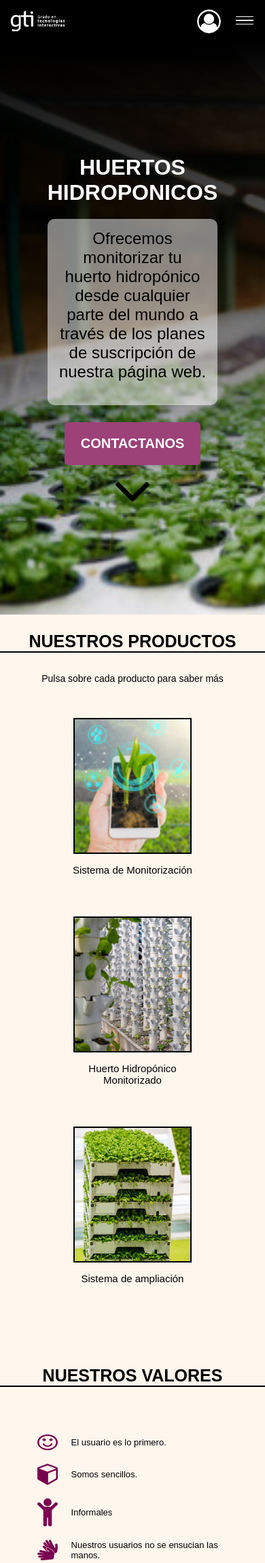
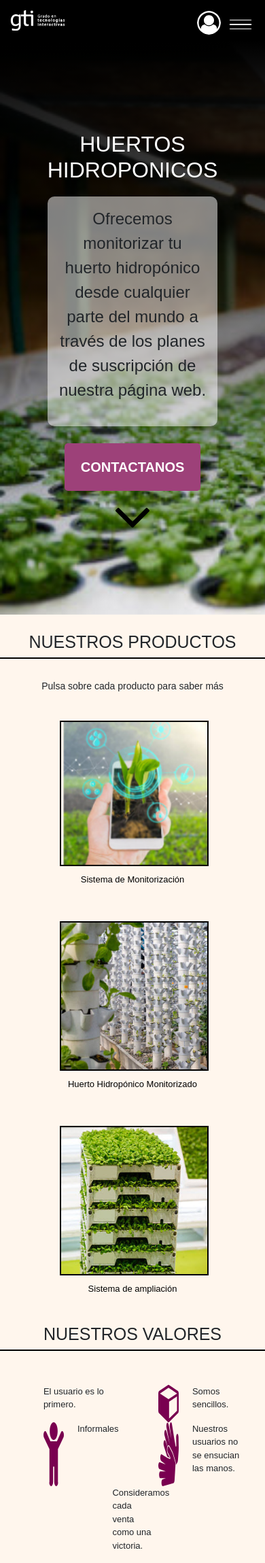
Before and after one commit to Meana13/Proyecto_Web, a PHP site: page / in a window 390 px wide. Shown: the top 2299 px of the page at 68% size. Run offline with PHP 8.4, Linux system fonts and the light colour scheme.

Commit message:
productos y valores en bootstrap

```diff
--- a/src/app/css/estilos_general.css
+++ b/src/app/css/estilos_general.css
@@ -6,7 +6,7 @@
     --textoGeneral: #000000;
     --fondo: #FFF6ED;
     --fondoSecundario: #D7D7D7;
-
+    --hover: #ff7eb9;
 }
 
 
--- a/src/app/css/estilos_index.css
+++ b/src/app/css/estilos_index.css
@@ -9,14 +9,13 @@ body {
     margin-top: 80px;
 }
 
-/* Estilos aplicados al elemento con el id 'contenedor_primera_visivilidad' */
 #contenedor_primera_visivilidad {
     height: 100vh;
 }
 
-/* Estilos aplicados al elemento con el id 'boton-contacto' */
+/* Estilos boton contacto */
 #boton-contacto {
-    background-color: #9D4179;
+    background-color: var(--secundario);
     border: 0;
     padding: 20px;
     border-radius: 5px;
@@ -26,25 +25,23 @@ body {
     text-transform: uppercase;
 }
 
-/* Estilos aplicados al elemento con el id 'container_hero' */
+/* Estilos Container hero' */
 #container_hero {
     background-image: linear-gradient(to bottom, rgba(0,0,0,1),rgba(255,255,255,0)), url('../../images/fonfo_hero.jpg');
     height: 100vh;
     background-size: cover;
     width: 100%;
-
     display: flex;
     justify-content: center;
     align-items: center;
     flex-direction: column;
 }
 
-/* Estilos aplicados al elemento con el id 'titulo_hero' */
+/* Estilos titulo hero */
 #titulo_hero{
     margin-bottom: 50px;
 }
 
-/* Estilos aplicados a la clase 'overlay' */
 .overlay {
     background-color: rgba(255, 255, 255, 0.5);
     margin: 20px;
@@ -55,95 +52,82 @@ body {
     text-align: center;
 }
 
-/* Estilos aplicados al elemento con el id 'button' */
-#button {
-    margin-top: 20px;
-    background-color: #9D4179;
-    color: white;
-    padding: 10px 20px;
-    border: none;
-    border-radius: 5px;
-    cursor: pointer;
-}
-
-/* Estilos aplicados al elemento con el id 'parrafo' */
 #parrafo {
     font-size: 1.5rem;
     margin-bottom: 20px;
 }
 
-/* Estilos aplicados al elemento con el id 'flecha' */
+/* Estilos flecha */
 #flecha{
     margin-top: 85px;
 }
 
-/* Estilos aplicados a los encabezados de nivel 1, 2, 3 y 4 */
+/* Titulos centrados */
 h1,h2,h3,h4{
     text-align: center;
 }
 
-/* Estilos aplicados a la clase 'slide-contenedor_productos' */
-.slide-contenedor_productos{
-    margin-left: 25%;
-}
+/* Estilos de los prudctos */
 
-/* Estilos aplicados al elemento con el id 'titulo_nuestros_productos' */
 #titulo_nuestros_productos{
     margin-top: 25px;
 }
 
-/* Estilos aplicados al elemento con el id 'p-productos' */
 #p-productos {
     text-align: center;
     margin: 30px 0;
     font-size: 14px;
 }
 
-/* Estilos aplicados a la clase 'linea' */
+/* Estilos para la sección de productos */
+
+.vista_imagen {
+    width: 80%;
+    object-fit: cover;
+    vertical-align: center;
+    margin: 10px 25px;
+    transition: 2s;
+    border: 2px solid black;
+}
+
+.vista_parrafo {
+    text-decoration: none;
+    font-family: Arial;
+    color: black;
+    width: 300px;
+    text-align: center;
+    font-size: 17px;
+    margin-bottom: 10px;
+}
+
 .linea{
     height: 1px;
     background-color: black;
     border: 1px solid black;
 }
 
-/* Estilos aplicados al elemento con el id 'nuestros_valores' y su lista no ordenada */
-#nuestros_valores ul{
-    margin-top: 50px;
-    width: 50%;
+/* Estilos nuestros_valores */
+
+
+.lista_valores{
+    margin-bottom: 80px;
+}
+
+.lista_valores li {
+    list-style: none;
     display: flex;
 }
 
-/* Estilos aplicados a la clase 'lista_valores' */
-.lista_valores{
-    margin: 0 auto;
-    display: flex;
-    flex-wrap: wrap;
-    justify-content: center;
-    gap: 10%;
-    margin-bottom: 80px;
+.lista_valores div li img {
+    width: 30px;
 }
 
-/* Estilos aplicados a los elementos 'li' dentro de la clase 'lista_valores' */
-.lista_valores li {
-    width: 40%;
-    float: right;
-    display: flex;
-    align-items: center;
-    padding-top: 20px;
-}
-
-/* Estilos aplicados a las imágenes dentro de los elementos 'li' de la clase 'lista_valores' */
-.lista_valores li img {
-    width: 30px;
-    margin-right: 20px;
-}
-
-/* Estilos aplicados al elemento con el id 'boton-volver-arriba' */
+/* Estilos boton volver arriba */
 #boton-volver-arriba {
     display: block;
     margin: 0 auto;
     padding: 10px 20px;
-    background-color: #790050;
+    background-color: var(--principal);
     color: white;
     border: none;
     border-radius: 20px;
@@ -154,9 +138,8 @@ h1,h2,h3,h4{
     text-align: center;
 }
 
-/* Estilos aplicados al elemento con el id 'boton_volver_arriba' al pasar el ratón por encima */
 #boton_volver_arriba:hover {
-    background-color: #ff7eb9;
+    background-color: var(--hover);
 }
 
 /* Estilos aplicados en dispositivos con un ancho máximo de 768px */
@@ -197,7 +180,7 @@ h1,h2,h3,h4{
     /* Estilos aplicados al elemento con el id 'button' en dispositivos móviles */
     #button {
         margin-top: 10px;
-        background-color: #9D4179;
+        background-color: var(--secundario);
         color: white;
         font-size: 25px;
         padding: 10px 20px;
@@ -220,27 +203,11 @@ h1,h2,h3,h4{
     /* Estilos aplicados al elemento con el id 'nuestros_valores' y su lista no ordenada en dispositivos móviles */
     #nuestros_valores ul{
         margin-top: 50px;
-        width: 90%;
-        display: flex;
     }
 
     /* Estilos aplicados a la clase 'lista_valores' en dispositivos móviles */
     .lista_valores{
-        margin: 0 auto;
-        display: flex;
-        flex-wrap: wrap;
-        justify-content: center;
-        gap: 10%;
         margin-bottom: 80px;
-    }
-
-    /* Estilos aplicados a los elementos 'li' dentro de la clase 'lista_valores' en dispositivos móviles */
-    .lista_valores li {
-        width: 80%;
-        float: right;
-        display: flex;
-        align-items: center;
-        padding-top: 20px;
     }
 
     /* Estilos aplicados a las imágenes dentro de los elementos 'li' de la clase 'lista_valores' en dispositivos móviles */
@@ -248,4 +215,8 @@ h1,h2,h3,h4{
         width: 30px;
         margin-right: 20px;
     }
+
+    .vista_imagen {
+        width: 60%;
+    }
 }
--- a/src/app/css/landing_page/estilos_carrousel.css
+++ /dev/null
@@ -1,152 +0,0 @@
-/* Estilos generales para todos los elementos */
-* {
-    margin: 0;
-    padding: 0;
-    box-sizing: border-box;
-}
-
-body {
-    font-family: 'lato'; /* Fuente utilizada en el cuerpo del documento */
-}
-
-/* Estilos para la sección de productos */
-contenedor_nuestros_productos {
-    align-items: center;
-    align-content: center;
-}
-
-.container_productos {
-    width: 80%;
-    margin: 0 auto;
-    display: flex;
-    justify-content: space-between;
-    gap: 20px;
-    padding-bottom: 80px;
-}
-
-/* Estilos para las vistas de productos en el slider */
-.slider_vista .vista_producto {
-    width: 275px;
-    max-height: 100vh;
-    height: 300px;
-    object-fit: cover;
-    vertical-align: top;
-    transition: 2s;
-    display: inline-block;
-    margin-top: 25px;
-}
-
-.vista_imagen {
-    width: 80%;
-    height: 200px;
-    object-fit: cover;
-    vertical-align: center;
-    margin: 10px 25px;
-    transition: 2s;
-    border: 2px solid black;
-}
-
-.vista_parrafo {
-    text-decoration: none;
-    font-family: Arial;
-    color: black;
-    width: 300px;
-    text-align: center;
-    font-size: 17px;
-    margin-bottom: 10px;
-}
-
-/* Estilos para las direcciones */
-.direcciones {
-    width: 100%;
-    height: 350px;
-    position: absolute;
-    top: 0;
-    display: flex;
-    justify-content: space-between;
-    align-items: center;
-    font-size: 20px;
-}
-
-.direcciones a {
-    color: black;
-    display: inline-block;
-    padding: 20px;
-    text-decoration: none;
-}
-
-.direcciones a:hover {
-    color: black;
-    display: inline-block;
-    padding: 20px;
-    text-decoration: none;
-    font-size: 30px;
-    transition: .5s;
-}
-
-/* Estilos para las barras del slider */
-.barras {
-    position: absolute;
-    bottom: 0;
-    width: 100%;
-    display: flex;
-    justify-content: center;
-    margin-left: 6px;
-    margin-top: 25px;
-}
-
-.barra {
-    cursor: pointer;
-    height: 2px;
-    width: 25px;
-    margin: 0 2px;
-    background: gray;
-    display: inline-block;
-}
-
-.active {
-    background-color: #e74c3c;
-}
-
-/* Animación de desvanecimiento */
-.fade {
-    animation-name: fade;
-    animation-duration: 1.5s;
-}
-
-@keyframes fade {
-    from {
-        opacity: .4;
-    }
-    to {
-        opacity: 1;
-    }
-}
-
-/* Estilos para pantallas más pequeñas */
-@media (max-width: 768px) {
-    .container_productos {
-        display: flex;
-        flex-direction: column;
-        gap: 0;
-    }
-
-    .vista_parrafo p {
-        font-size: 15px;
-    }
-
-    .vista_producto {
-        margin: 0 auto;
-        margin-bottom: 20px;
-        width: 70%;
-    }
-
-    .vista_imagen {
-        width: 80%;
-        margin: 0;
-        display: flex;
-        justify-content: center;
-        margin-left: 10%;
-        margin-bottom: 15px;
-    }
-}
--- a/src/app/html/page_tecnico/page_tecnico.html
+++ b/src/app/html/page_tecnico/page_tecnico.html
@@ -1,3 +1,4 @@
+
 <!DOCTYPE html>
 <html lang="en">
 
--- a/src/index.html
+++ b/src/index.html
@@ -8,6 +8,9 @@
     <meta http-equiv="X-UA-Compatible" content="ie=edge">
 
     <title>Landing Page</title>
+    <!-- Carga css bootstrap -->
+    <link href="https://cdn.jsdelivr.net/npm/bootstrap@5.3.0-alpha3/dist/css/bootstrap.min.css" rel="stylesheet"
+        integrity="sha384-KK94CHFLLe+nY2dmCWGMq91rCGa5gtU4mk92HdvYe+M/SXH301p5ILy+dN9+nJOZ" crossorigin="anonymous">
 
     <!---- incluimos los archivos de estilo ----->
     <link rel="stylesheet" href="app/css/estilos_index.css">
@@ -16,6 +19,7 @@
     <link rel="stylesheet" href="app/css/landing_page/estilos_carrousel.css">
     <link rel="stylesheet" href="app/css/landing_page/estilos_index_menu_no_registrado.css" />
     <link rel="stylesheet" href="app/css/landing_page/footer.css">
+
 
 </head>
 
@@ -167,8 +171,7 @@
     <!--Aquí empieza el header del comercial-->
 
     <header class="header" id="header-comercial">
-        <a href="index.html" class="logo nav-link"><img class="logo nav-link" src="images/logoGTI.png"
-                alt=""></a>
+        <a href="index.html" class="logo nav-link"><img class="logo nav-link" src="images/logoGTI.png" alt=""></a>
 
         <!-- imagen de perfil + nombre usuario -->
         <div class="login-tab">
@@ -205,8 +208,7 @@
     <!--Aquí empieza el header del administrador-->
 
     <header class="header" id="header-admin">
-        <a href="index.html" class="logo nav-link"><img class="logo nav-link" src="images/logoGTI.png"
-                alt=""></a>
+        <a href="index.html" class="logo nav-link"><img class="logo nav-link" src="images/logoGTI.png" alt=""></a>
         <div class="login-tab">
             <a href="app/html/page_admin/page_admin.html"><img src="images/admin.png" alt=""></a>
             <label>HectorAdmin</label>
@@ -267,23 +269,23 @@
         <h2 id="titulo_nuestros_productos">NUESTROS PRODUCTOS</h2>
         <div class="linea"></div>
         <p id="p-productos">Pulsa sobre cada producto para saber más</p>
-        <div class="container_productos">
+        <div class="container text-center">
+            <div class="row">
                 <!-- Producto 1 -->
-            <div class="vista_producto">
+                <div class="col-12 col-md-4 col-lg-4 vista_producto">
                     <a class="vista_parrafo" href="app/html/landing_page/ficha_producto1.html">
                         <img src="images/producto_1.png" class="vista_imagen" alt="Sistema de Monitorización">
                         <p>Sistema de Monitorización</p>
                     </a>
                 </div>
-            <div class="vista_producto">
+                <div class="col-12 col-md-4 col-lg-4 vista_producto">
                     <!-- Producto 2 -->
                     <a class="vista_parrafo" href="app/html/landing_page/ficha_producto2.html">
                         <img src="images/producto_2.png" class="vista_imagen" alt="Huerto Hidroponico Monitorizado">
                         <p>Huerto Hidropónico Monitorizado</p>
-
                     </a>
                 </div>
-            <div class="vista_producto">
+                <div class="col-12 col-auto col-md-4 col-lg-4 vista_producto">
                     <!-- Producto 3 -->
                     <a class="vista_parrafo" href="app/html/landing_page/ficha_producto3.html">
                         <img src="images/producto_3.png" class="vista_imagen" alt="Sistema de ampliación">
@@ -291,7 +293,7 @@
                     </a>
                 </div>
             </div>
-
+        </div>
 
     </div>
 
@@ -301,28 +303,29 @@
         <div class="linea"></div>
 
         <!-- valores -->
-        <div id="nuestros_valores">
-            <ul class="lista_valores">
-                <li class="valor1">
-                    <img src="images/icono_cara.svg" alt="">
+        <div class="container" id="nuestros_valores">
+            <ul class=" row justify-content-evenly lista_valores">
+                <li class="col-5 valor1>
+                        <img src=" images/icono_cara.svg" alt="">
                     <p>El usuario es lo primero.</p>
                 </li>
-                <li class="valor2">
+                <li class="col-5 valor">
                     <img src="images/icono_cubo.svg" alt="">
                     <p>Somos sencillos.</p>
                 </li>
-                <li class="valor3">
+                <li class="col-5 valor3">
                     <img src="images/icono_persona.svg" alt="">
                     <p>Informales</p>
                 </li>
-                <li class="valor4">
+                <li class="col-5 valor4">
                     <img src="images/icono_manos.svg" alt="">
                     <p>Nuestros usuarios no se ensucian las manos.</p>
                 </li>
-                <li class="valor5">
-                    <img src="images/icono_copa.svg" alt="">
-                    <p>Consideramos cada venta como una victoria.</p>
+                <div class="row justify-content-center">
+                    <li class="col-5 valor5 row">
+                        <p class="col-9">Consideramos cada venta como una victoria.</p>
                     </li>
+                </div>
             </ul>
         </div>
     </div>
```
Also changed, not shown: src/Untitled-1.html (added, +39 -0 lines). Lines whose indentation alone changed are shown as unchanged.
